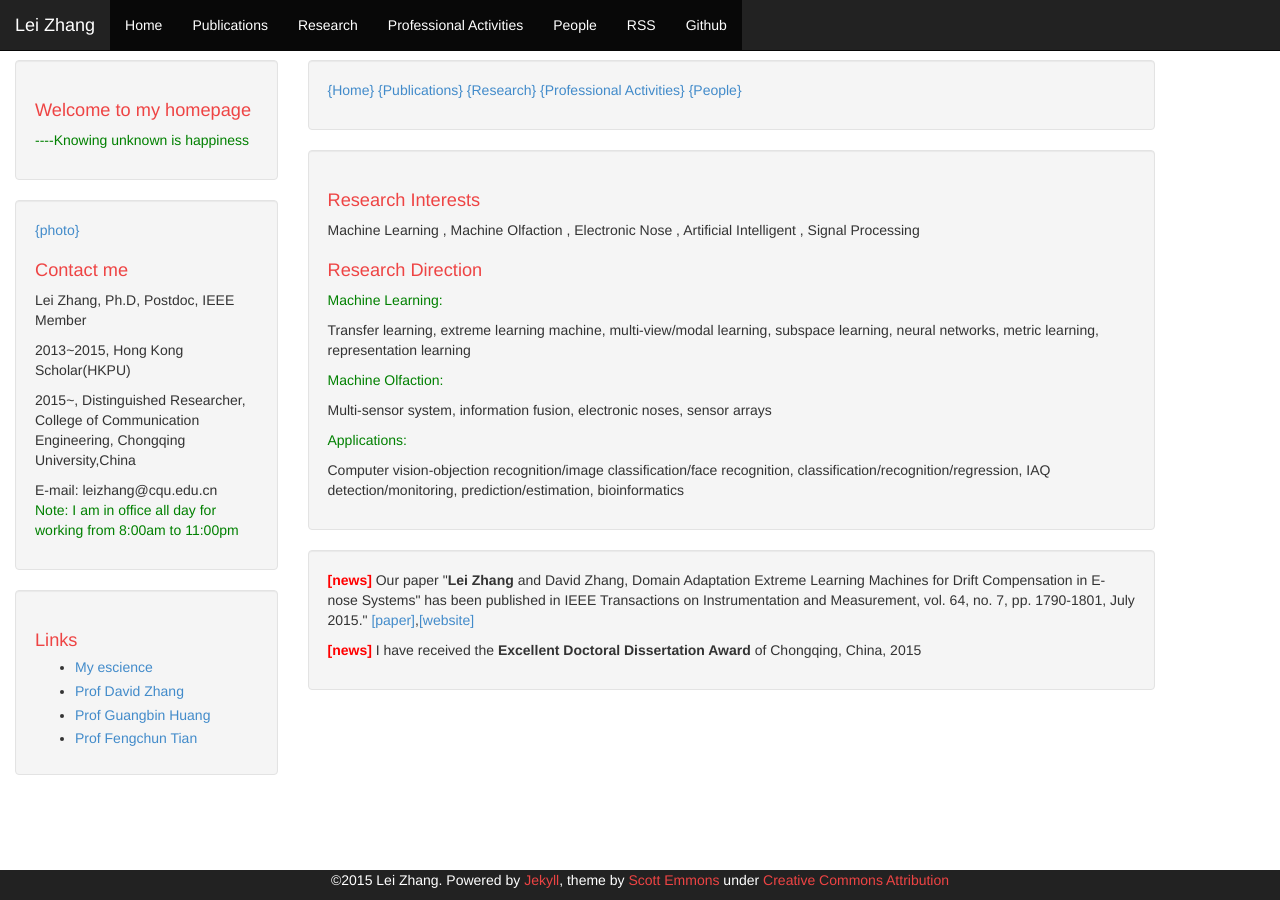
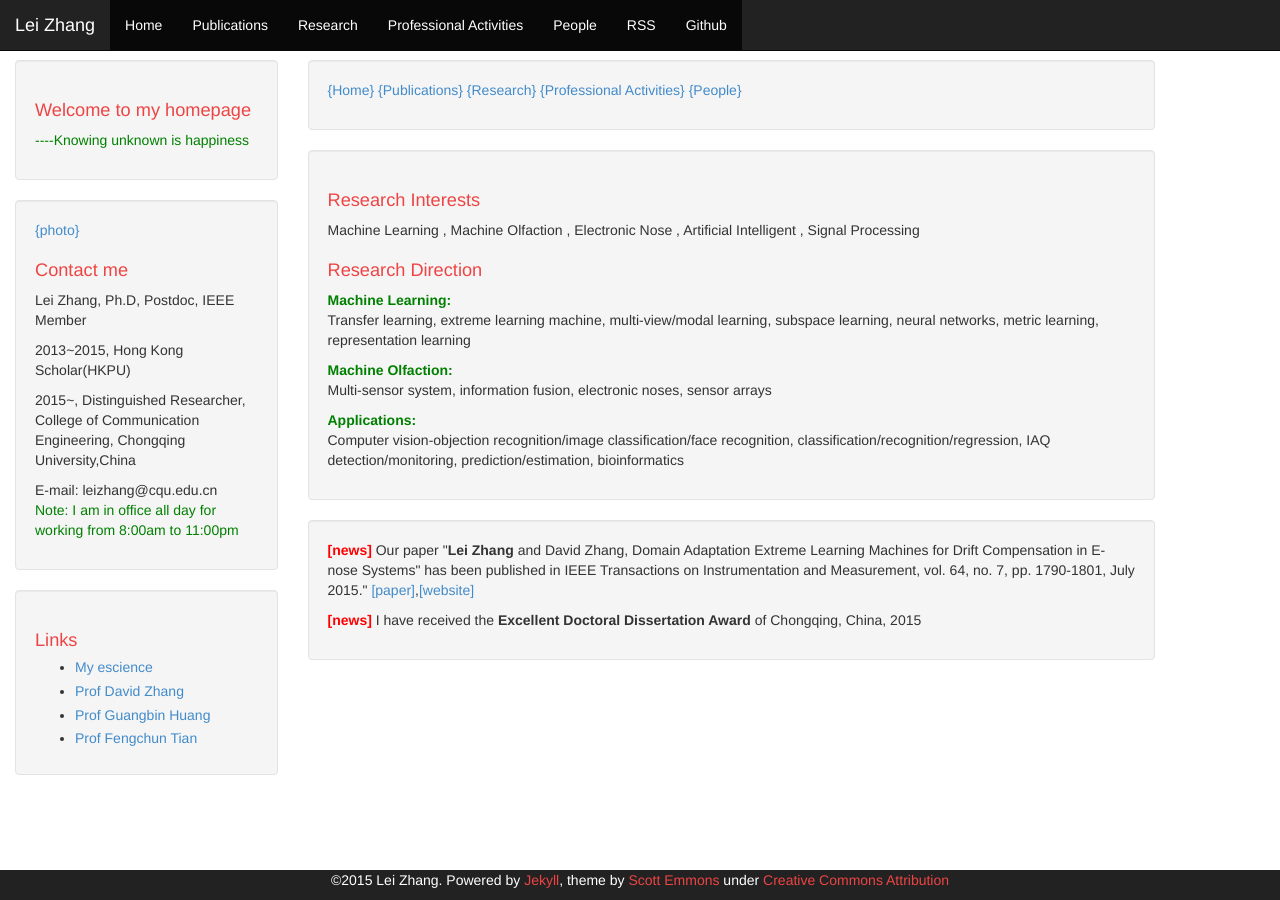
Before and after one commit to DrLeiZhang/website, a Jekyll site: the page built from index.html, in a window 1280 px wide. Built offline with Jekyll 4.4.1, drawn with Linux system fonts in a browser that asks for light colours; Markdown is read by kramdown in place of the engine named in the settings; the list of posts is cut into pages by our own code.

Commit message:
Update
Signed-off-by: leizhang@cqu.edu.cn <leizhang@cqu.edu.cn>

```diff
--- a/index.html
+++ b/index.html
@@ -10,11 +10,11 @@ layout: default
 <p>Machine Learning , Machine Olfaction , Electronic Nose , Artificial Intelligent , Signal Processing </p>
 
 <h1>Research Direction </h1>
-<p  style="color:green;">Machine Learning:</p>
+<B  style="color:green;">Machine Learning:</B>
 <p>Transfer learning, extreme learning machine, multi-view/modal learning, subspace learning, neural networks, metric learning, representation learning</p>
-<p  style="color:green;">Machine Olfaction:</p>
+<B  style="color:green;">Machine Olfaction:</B>
 <p>Multi-sensor system, information fusion, electronic noses, sensor arrays</p>
-<p  style="color:green;">Applications:</p>
+<B  style="color:green;">Applications:</B>
 <p>Computer vision-objection recognition/image classification/face recognition, classification/recognition/regression, IAQ detection/monitoring, prediction/estimation, bioinformatics</p>
 </div>
 
```
